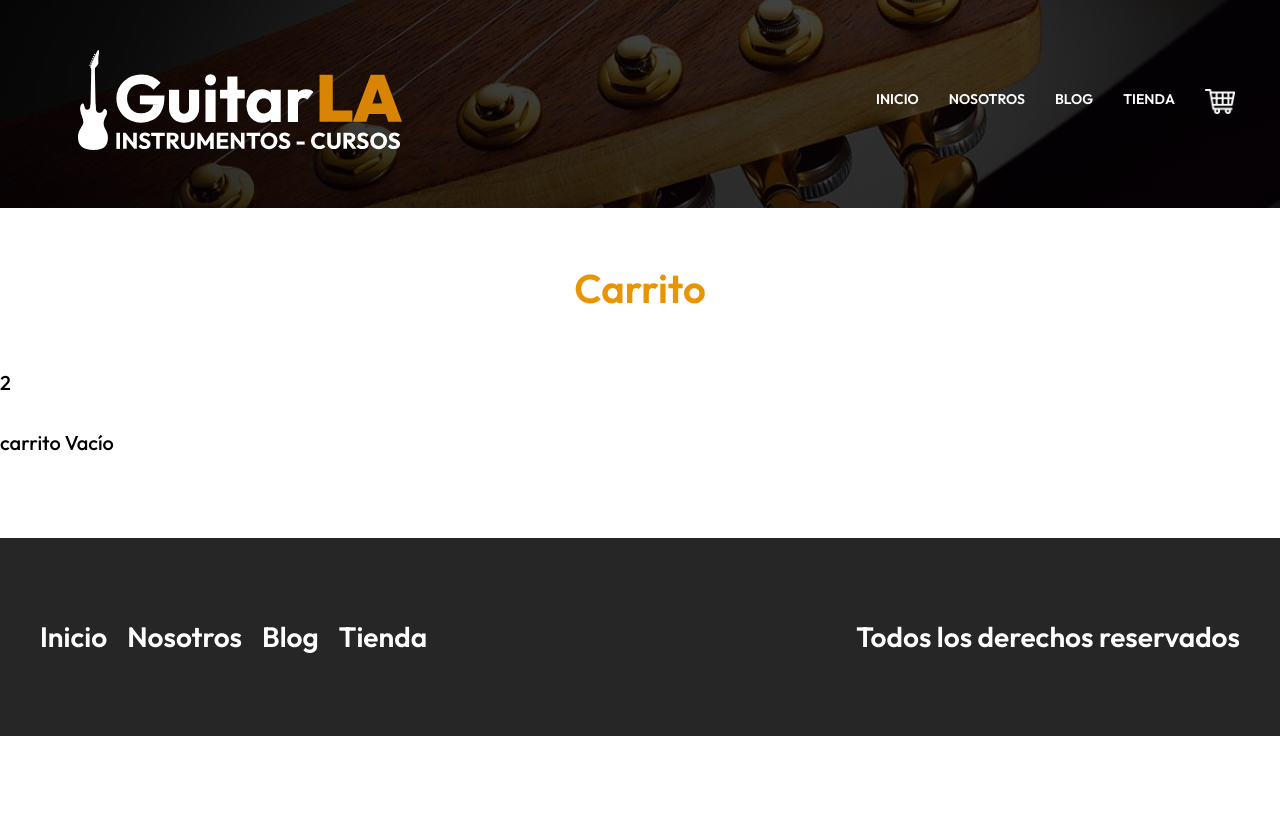
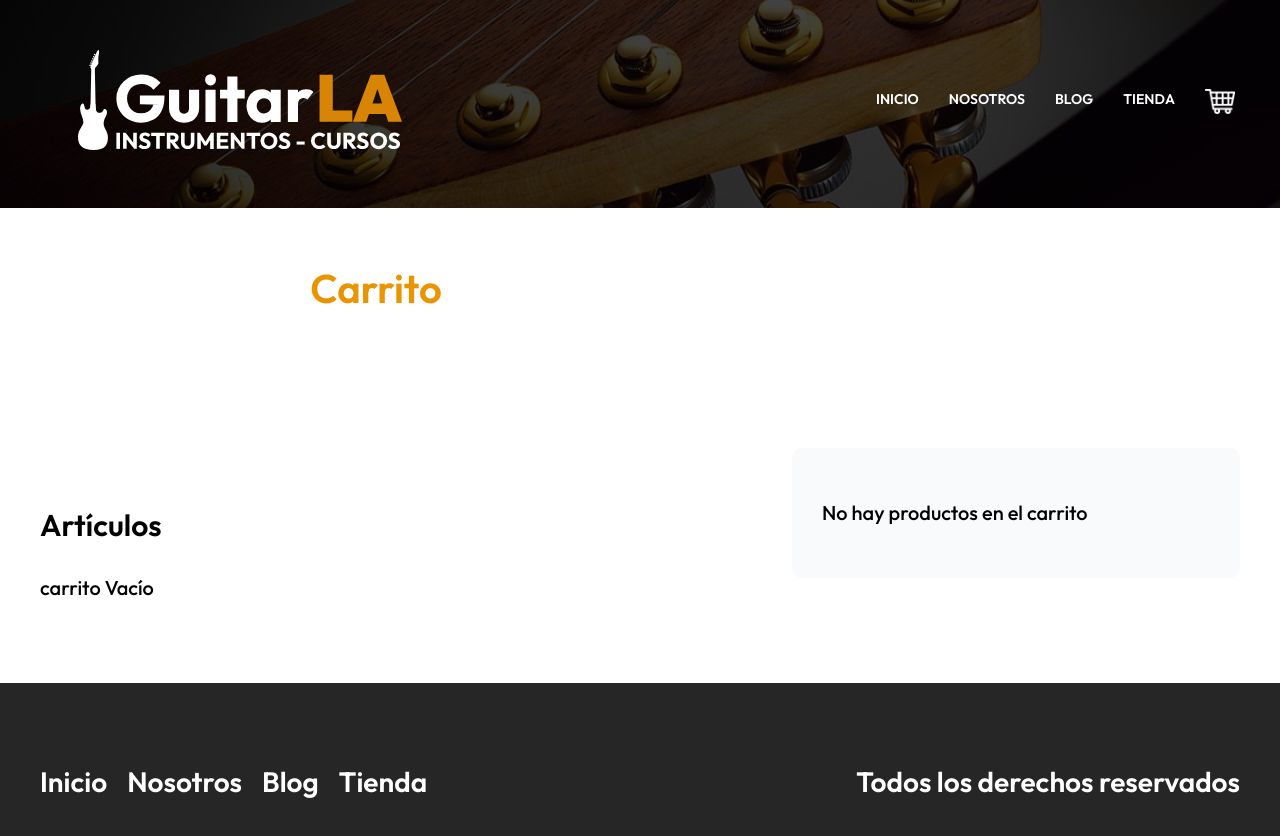
Before and after one commit to Bastian1212/Proyecto12_GuitarWeb, a Next.js app: page /carrito in a window 1280 px wide. Shown: the top 836 px of the page. Before the commit the page ends 800 px from the top, so only its background shows below. Built offline with nearby package versions, Linux system fonts and the light colour scheme.

Commit message:
finalizado, faltan detalles

```diff
--- a/pages/carrito.js
+++ b/pages/carrito.js
@@ -1,17 +1,27 @@
-import { useState } from "react";
+import { useState , useEffect} from "react";
 import Image from "next/image";
 import Layout from "../components/Layout/Layout"
 import styled from '../styles/Carrito.module.css'
 const Carrito = ({carrito, actualizarCantidad, eliminarProducto}) => {
-    console.log(carrito);
+    const [total, setTotal] = useState(0);
+
+    useEffect(() => {
+        const calculoTotal = carrito.reduce((total , producto) => total + (producto.cantidad * producto.precio), 0 );
+        setTotal(calculoTotal);
+    }, [carrito]);
+
     return (
         <Layout
             pagina={"carrito de Compras"}
         >
-            <main>
+            <main className={`${styled.contenido} contenedor`}>
                 <h1 className="heading">Carrito</h1>
-                <div>2</div>
-                <div className={styled.carrito}>
+                <div>
+
+
+                </div>
+                    <div className={styled.carrito}>
+                        <h2>Artículos</h2>
                     {carrito.length === 0
                     ? "carrito Vacío "
                     : (carrito.map(producto => (
@@ -52,7 +62,14 @@ const Carrito = ({carrito, actualizarCantidad, eliminarProducto}) => {
                                 >X</button>
                         </div>
                     )))
-                    }
+                    } </div>
+                <div className={styled.resumen}>
+                    {total > 0 ? (
+                        <>
+                            <p>Resumen del Pedido</p>
+                            <p>Total a pagar: {total}</p>
+                        </>
+                    ): <p> No hay productos en el carrito </p>}
                 </div>
             </main>
         </Layout>
--- a/styles/Carrito.module.css
+++ b/styles/Carrito.module.css
@@ -6,6 +6,7 @@
 @media (min-width:768px) {
     .contenido{
         grid-template-columns: 3fr 2fr;
+        align-items: flex-start;
     }
 
 }
@@ -79,8 +80,7 @@
 .eliminar{
     all: unset;
     position: absolute;
-    top: 3rem;
-    right: 1rem;
+
     font-weight: bold;
 
 }
@@ -89,3 +89,10 @@
     cursor: pointer;
 
 }
+
+
+.resumen{
+    background-color: #F9FAFB;
+    padding: 3rem;
+    border-radius: 1rem;
+}
```
